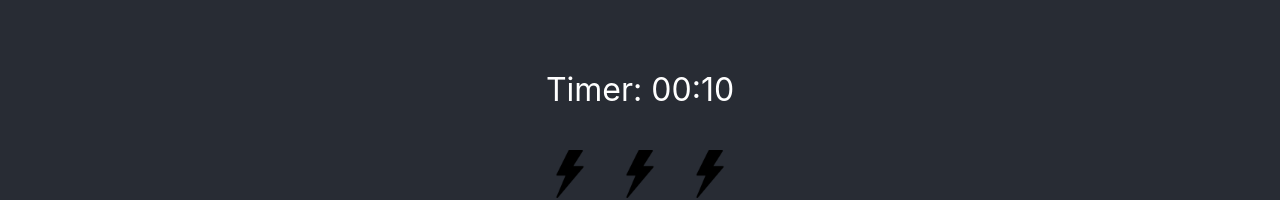
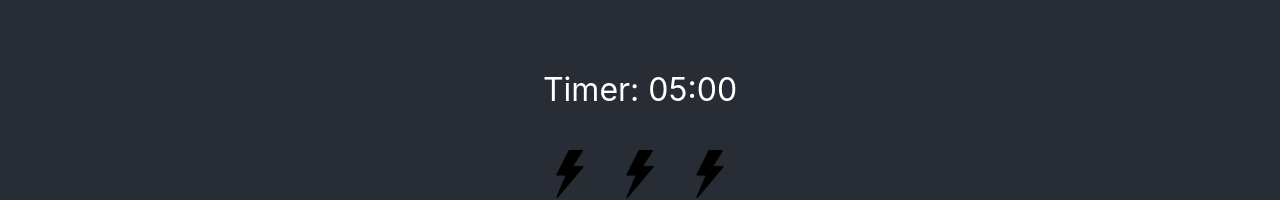
Before and after one commit to zumpious1/pubquiz_9_lamps, a React (Create React App) app in the folder nine_lamps/: page / in a window 1280 px wide. Shown: the part 359-559 px from the top of the page. Built offline with nearby package versions, Linux system fonts and the light colour scheme.

Commit message:
Add last todos

```diff
--- a/nine_lamps/src/components/Nine_lamps.jsx
+++ b/nine_lamps/src/components/Nine_lamps.jsx
@@ -8,13 +8,20 @@ export function Nine_lamps() {
     const [startStopTimer, setStartStopTimer] = useState(false);
     const [problemSolved, setProblemSolved] = useState(false);
     const [problemCouldntBeSolved, setProblemCouldntBeSolved] = useState(false);
-
-    const [counter, setCounter] = useState(10);
-
+    const [counter, setCounter] = useState(300);
     const [cookies, setCookie, removeCookie] = useCookies(['puzzle-solved']);
 
-    //Todo save states to cookies if times up
-    //Todo Load last set of lamps if times from cookie after reload
+    //Todo How to handle reload?? __ save state to cookie every second? / save remaning time to cookie every few seconds to prevent reload abuse?
+    //Todo load lampstate and time from cookie if cookie exists
+    useEffect(() => {
+        console.log(Object.keys(cookies).length === 0);
+
+        // A cookie entry has been made
+        if (Object.keys(cookies).length > 0) {
+
+        }
+
+    }, [])
 
     //Update Timer
     useEffect(() => {
@@ -38,7 +45,7 @@ export function Nine_lamps() {
             setProblemSolved(true);
 
             //Save time here
-            setCookie('puzzle-solved', 'success-'+(10-counter), {path: '/'})
+            setCookie('puzzle-solved', 'success-'+(300-counter), {path: '/'})
         }
     }, [lampsState]);
 
```
